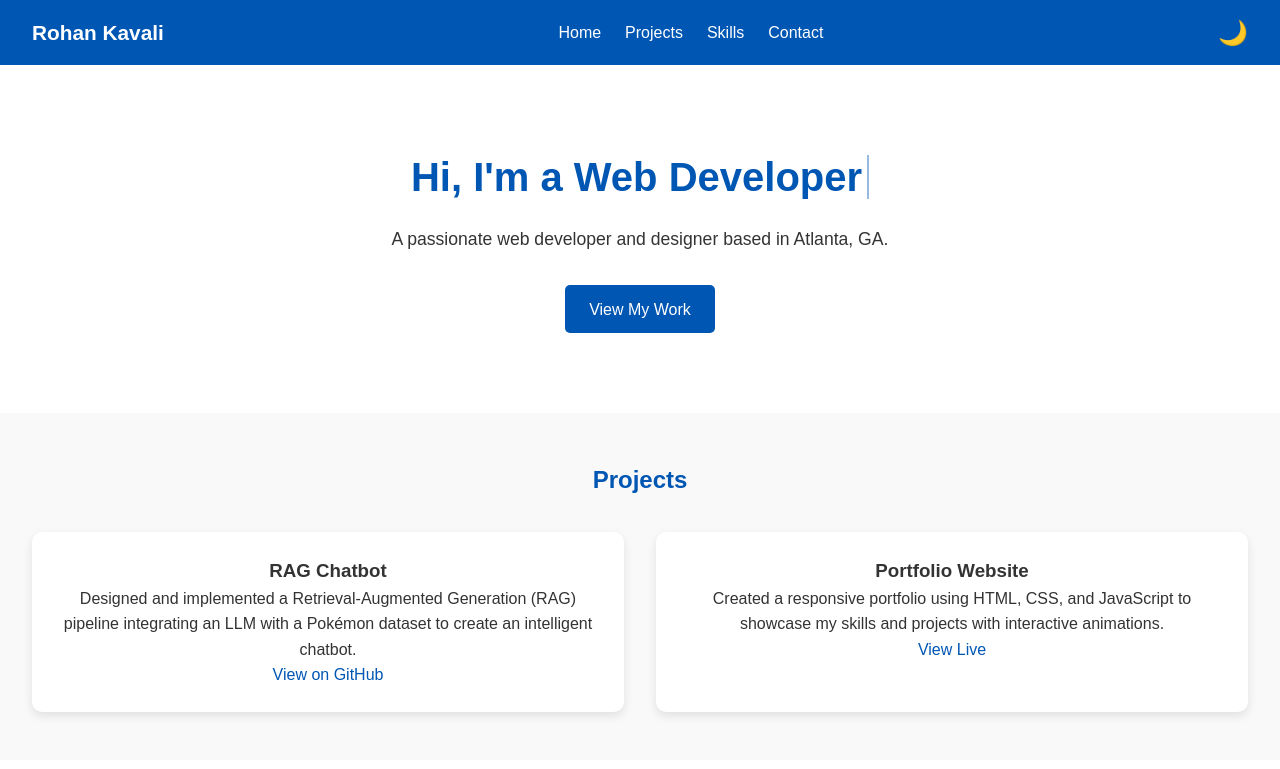
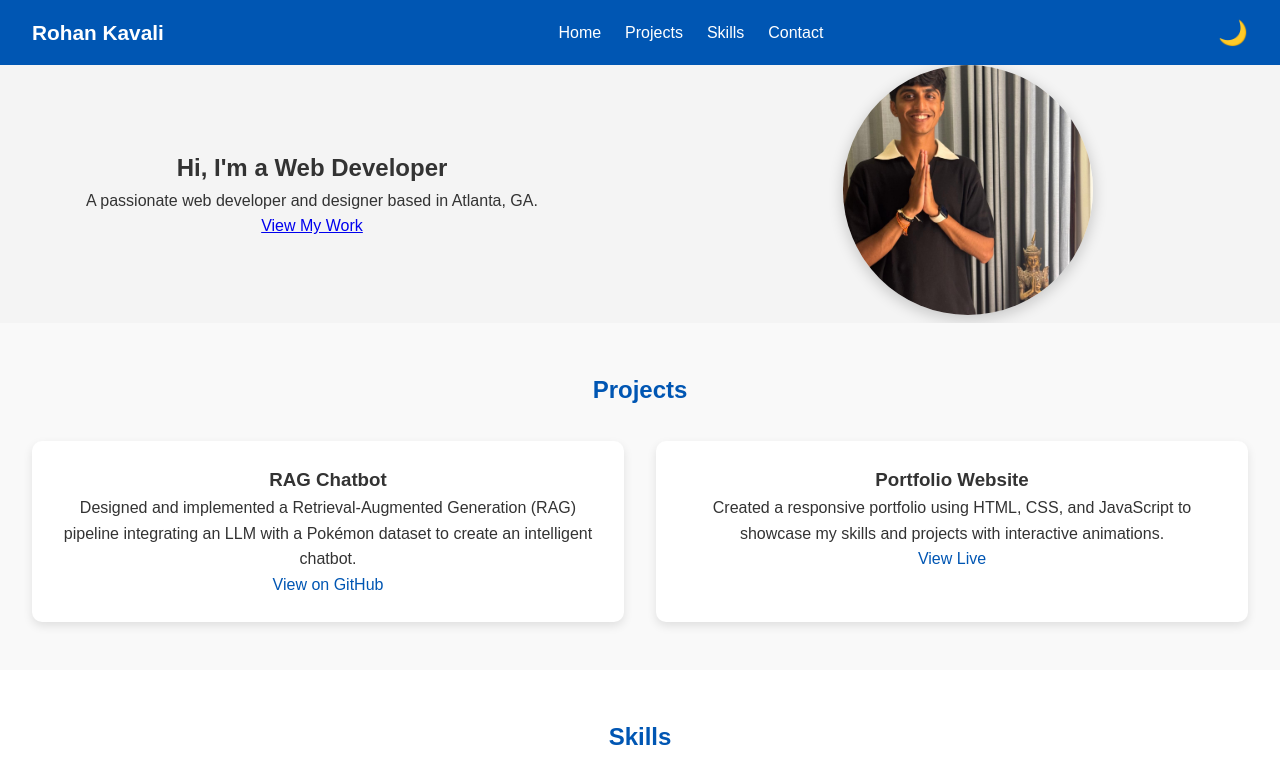
Before and after one commit to Scoobydoo116/Scoobydoo116.github.io, a plain HTML site: page index.html in a window 1280 px wide. Shown: the top 769 px of the page. Drawn offline with Linux system fonts and the light colour scheme.

Commit message:
Commit all changes

```diff
--- a/index.html
+++ b/index.html
@@ -24,10 +24,19 @@
 
   <!-- ====== HERO SECTION ====== -->
   <section id="home" class="hero" data-aos="fade-up">
-    <h1>Hi, I'm <span id="typing"></span></h1>
-    <p>A passionate web developer and designer based in Atlanta, GA.</p>
-    <a href="#projects" class="btn">View My Work</a>
-  </section>
+  <div class="hero-content">
+    <div class="hero-text">
+      <h1>Hi, I'm <span id="typing"></span></h1>
+      <p>A passionate web developer and designer based in Atlanta, GA.</p>
+      <a href="#projects" class="btn">View My Work</a>
+    </div>
+
+    <div class="hero-image">
+      <img src="Rohan.profile.jpg.jpg" alt="Rohan Kavali" loading="lazy">
+    </div>
+  </div>
+</section>
+
 
   <!-- ====== PROJECTS SECTION ====== -->
   <section id="projects" class="projects" data-aos="fade-up">
--- a/style.css
+++ b/style.css
@@ -61,49 +61,49 @@ header {
 }
 
 /* ====== HERO SECTION ====== */
-.hero {
-  text-align: center;
-  padding: 5rem 2rem;
-  background: white;
+/* ====== HERO WITH IMAGE ====== */
+.hero-content {
+  display: flex;
+  justify-content: center;
+  align-items: center;
+  flex-wrap: wrap;
+  gap: 2rem;
 }
 
-.hero h1 {
-  font-size: 2.5rem;
-  color: #0056b3;
+.hero-text {
+  flex: 1 1 300px;
+  text-align: center;
 }
 
-.hero p {
-  margin: 1rem auto;
-  max-width: 600px;
-  font-size: 1.1rem;
+.hero-image {
+  flex: 1 1 300px;
+  text-align: center;
 }
 
-.btn {
-  display: inline-block;
-  margin-top: 1rem;
-  padding: 0.7rem 1.5rem;
-  background: #0056b3;
-  color: white;
-  border-radius: 5px;
-  text-decoration: none;
-  transition: background 0.3s;
+.hero-image img {
+  width: 250px;
+  height: 250px;
+  border-radius: 50%;
+  object-fit: cover;
+  box-shadow: 0 4px 15px rgba(0, 0, 0, 0.2);
+  transition: transform 0.3s ease;
 }
 
-.btn:hover {
-  background: #003d80;
+.hero-image img:hover {
+  transform: scale(1.05);
 }
 
-/* ====== TYPING EFFECT ====== */
-#typing {
-  border-right: 2px solid #0056b3;
-  padding-right: 5px;
-  animation: blink 0.7s infinite;
-}
-@keyframes blink {
-  50% {
-    border-color: transparent;
+/* Mobile responsiveness */
+@media (max-width: 768px) {
+  .hero-content {
+    flex-direction: column;
+  }
+  .hero-image img {
+    width: 180px;
+    height: 180px;
   }
 }
+
 
 /* ====== PROJECTS ====== */
 .projects {
```
Also changed, not shown: Rohan.profile.jpg.jpg (added).
